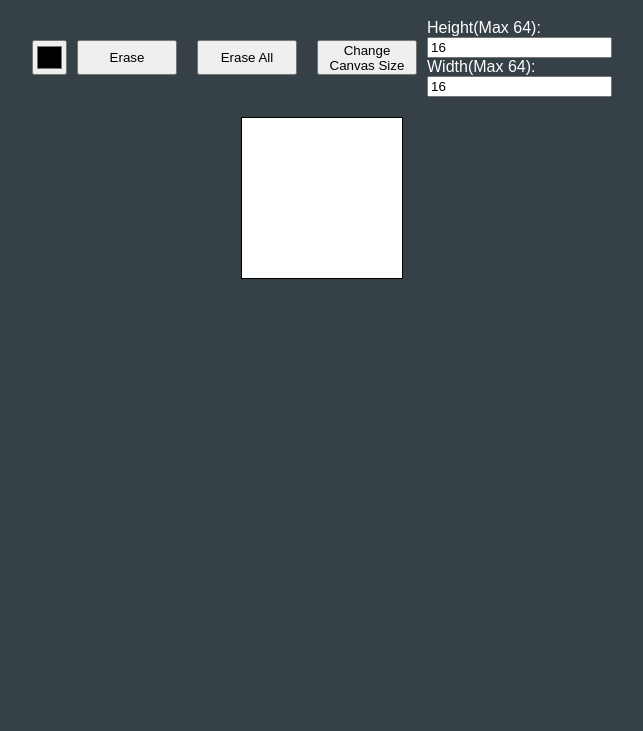
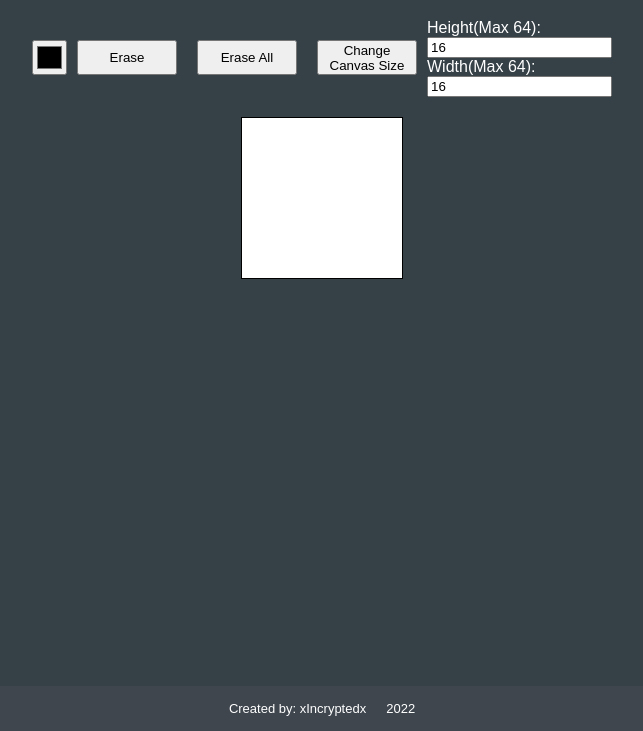
Before and after one commit to xincryptedx/sketch-box, a plain HTML site: page index.html in a window 1280 px wide. Shown: the part 69-800 px from the top of the page, without its empty margins (318-961 px from the left). Drawn offline with Linux system fonts and the light colour scheme.

Commit message:
Add and style footer

```diff
--- a/index.html
+++ b/index.html
@@ -26,5 +26,12 @@
 
             </div>
         </div>
+
+        <footer>
+            <div id="footerContent">
+                <p>Created by: xIncryptedx</p>
+                <p>2022</p>
+            </div>
+        </footer>
     </body>
 </html>
--- a/style.css
+++ b/style.css
@@ -68,3 +68,26 @@ input{
     width: 10px;
     background-color: white;
 }
+
+footer{
+    text-align: center;
+    font-size: small;
+    background-color: rgb(63, 70, 78);
+    position: fixed;
+    left: 0;
+    bottom: 0;
+    width: 100%;
+}
+
+#footerContent > p{
+    margin-top: 15px;
+    margin-bottom: 15px;
+    margin-left: 10px;
+    margin-right: 10px;
+}
+
+#footerContent{
+    display: flex;
+    align-items: center;
+    justify-content: center;
+}
```
